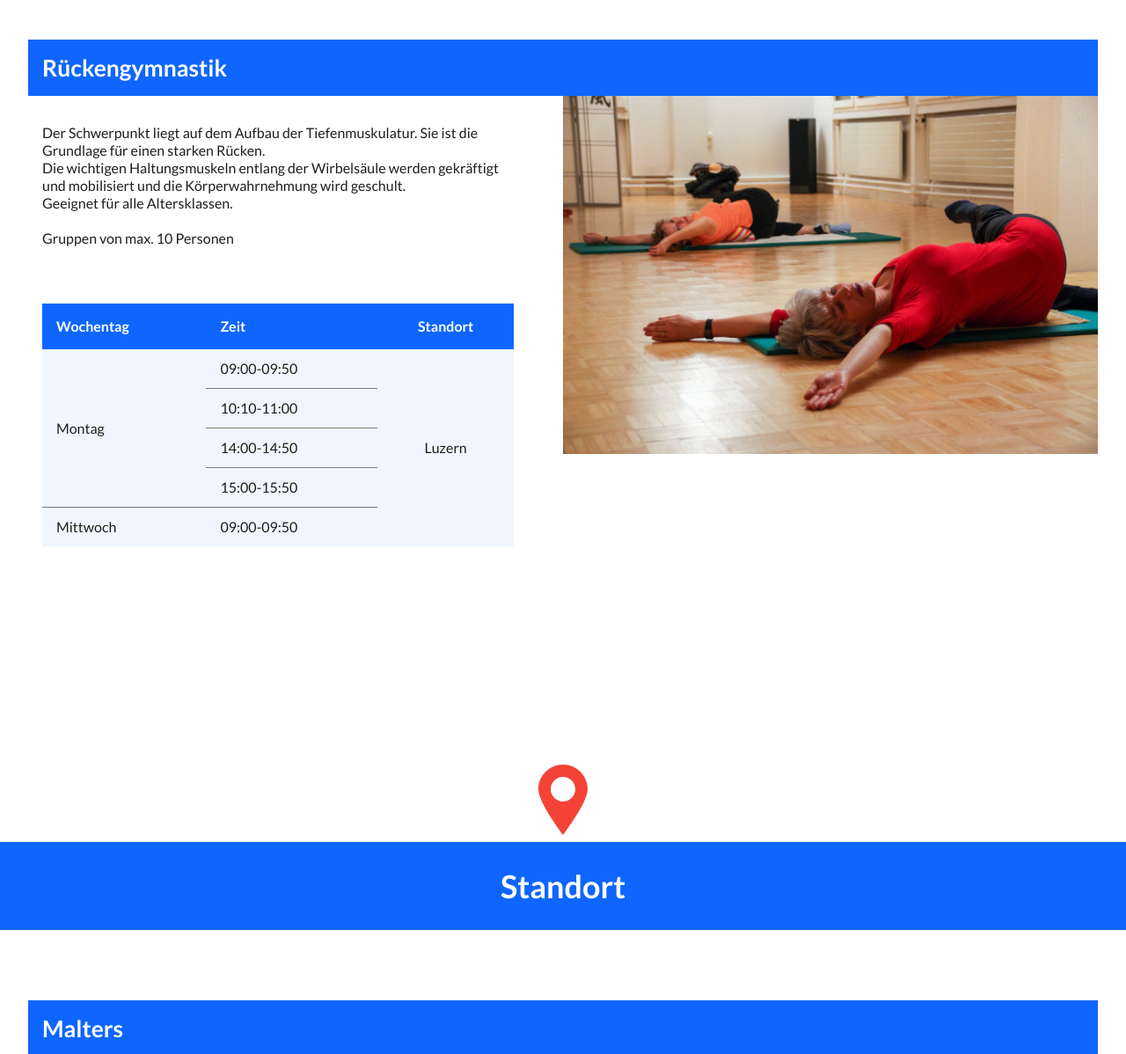
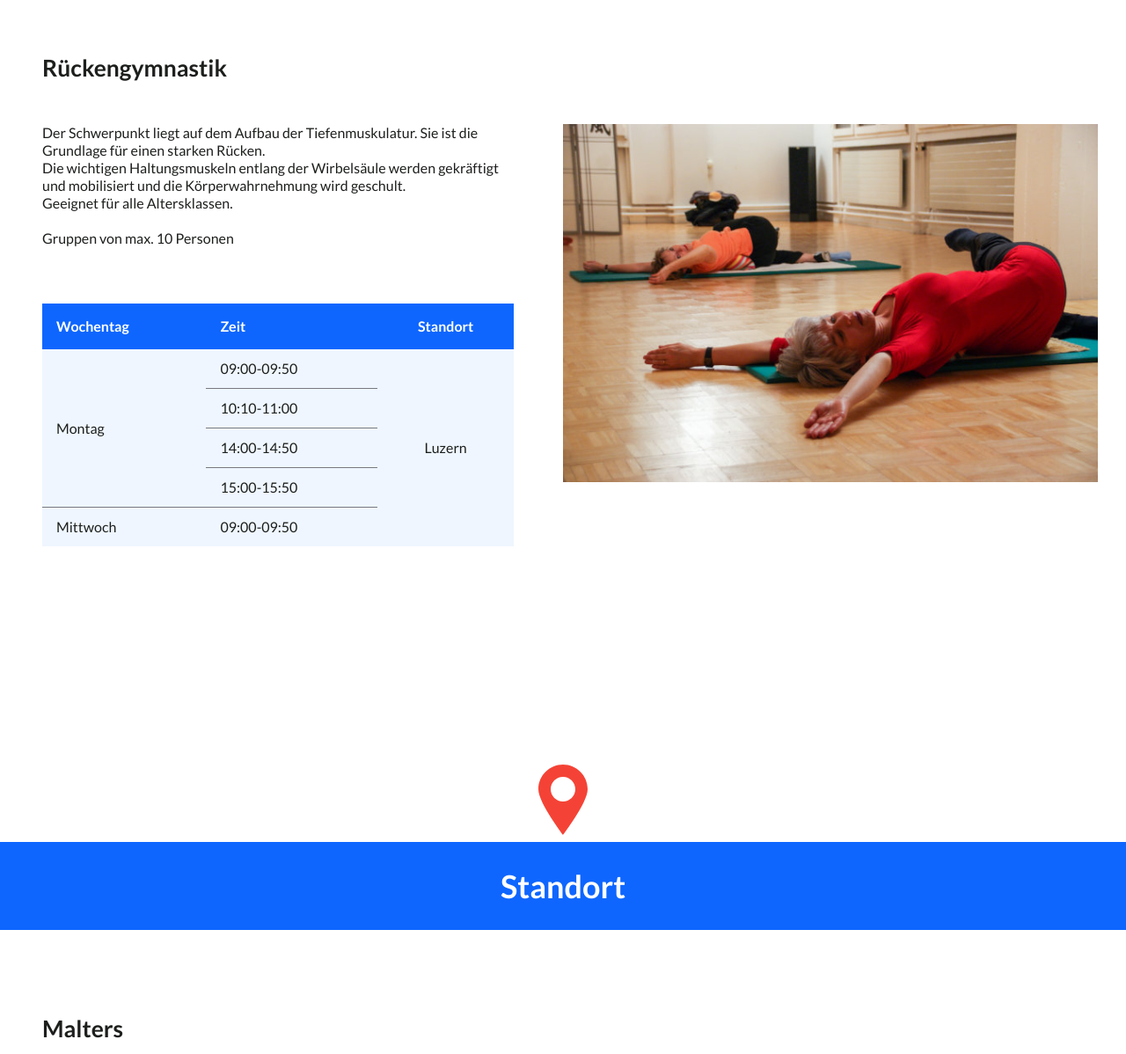
Before and after one commit to yoggu/ruecken-fit, a website built with webpack: page src/index.html in a window 1280 px wide. Shown: the part 2519-3717 px from the top of the page at 88% size. Built offline with nearby package versions, Linux system fonts and the light colour scheme.

Commit message:
Styling changes

```diff
--- a/src/styles/_Location.scss
+++ b/src/styles/_Location.scss
@@ -7,7 +7,7 @@
   margin-bottom: 1rem;
 
   @include desktop {
-    margin: 0 2rem 2rem 2rem;
+    margin: 2rem;
   }
 
   .map {
@@ -20,8 +20,7 @@
   position: relative;
   padding: 1rem 0 1rem 1rem;
   line-height: 2rem;
-  color: $color-initial;
-  background-color: $color-secondary;
+  color: $color-dark;
 
   @include desktop {
     margin: 0 2rem;
--- a/src/styles/_Offers.scss
+++ b/src/styles/_Offers.scss
@@ -2,7 +2,7 @@
 .offer-section {
   vertical-align: middle;
   line-height: 2rem;
-  color: $color-initial;
+  color: $color-dark;
   position: relative;
   padding: 1rem 0 1rem 1rem;
 
@@ -10,6 +10,7 @@
     margin: 0 2rem;
   }
 
+  /**
   &.rueckenfit{
     background-color: $color-secondary;
     margin-top: 0;
@@ -26,6 +27,7 @@
     background-color: $color-secondary;
   }
 
+  **/
 }
 
 .offer-img {
@@ -34,6 +36,7 @@
 
   img {
     width: 100%;
+    margin-top: 2rem;
   }
 
   @include desktop{
```
